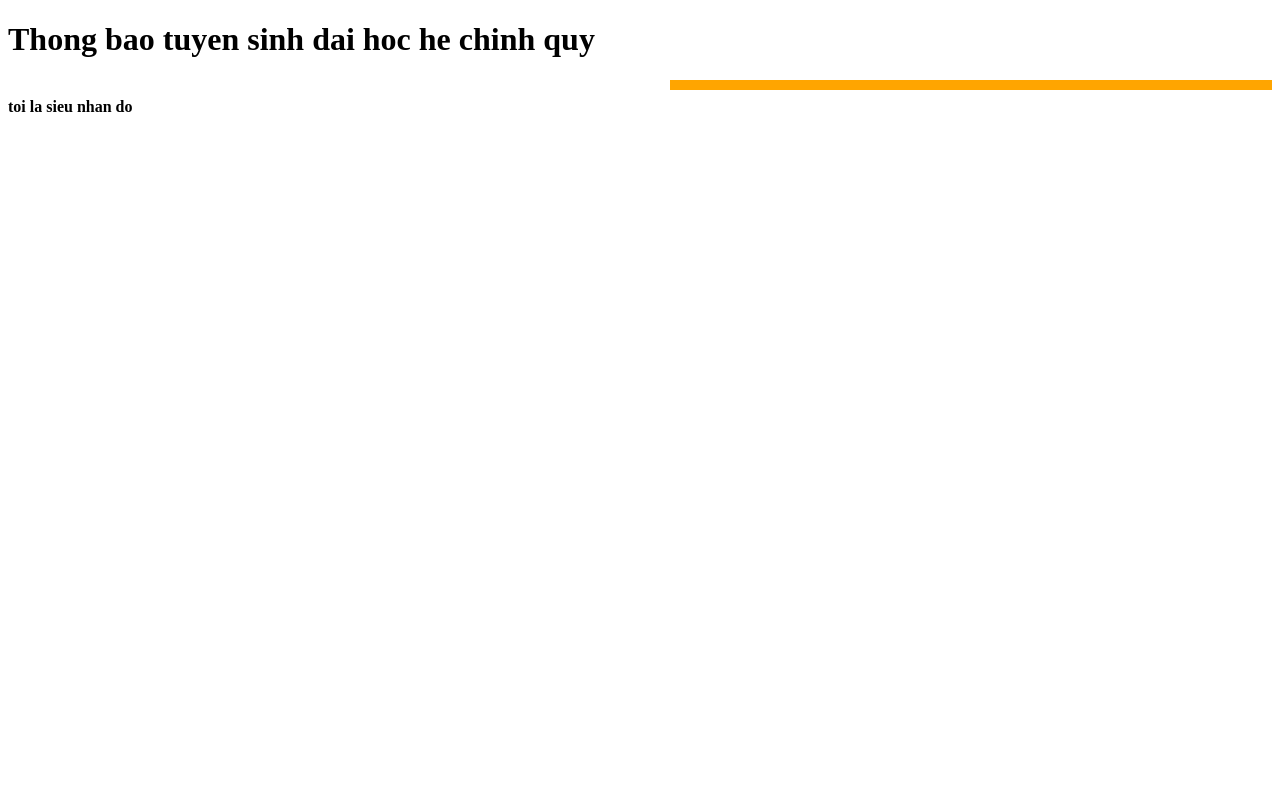
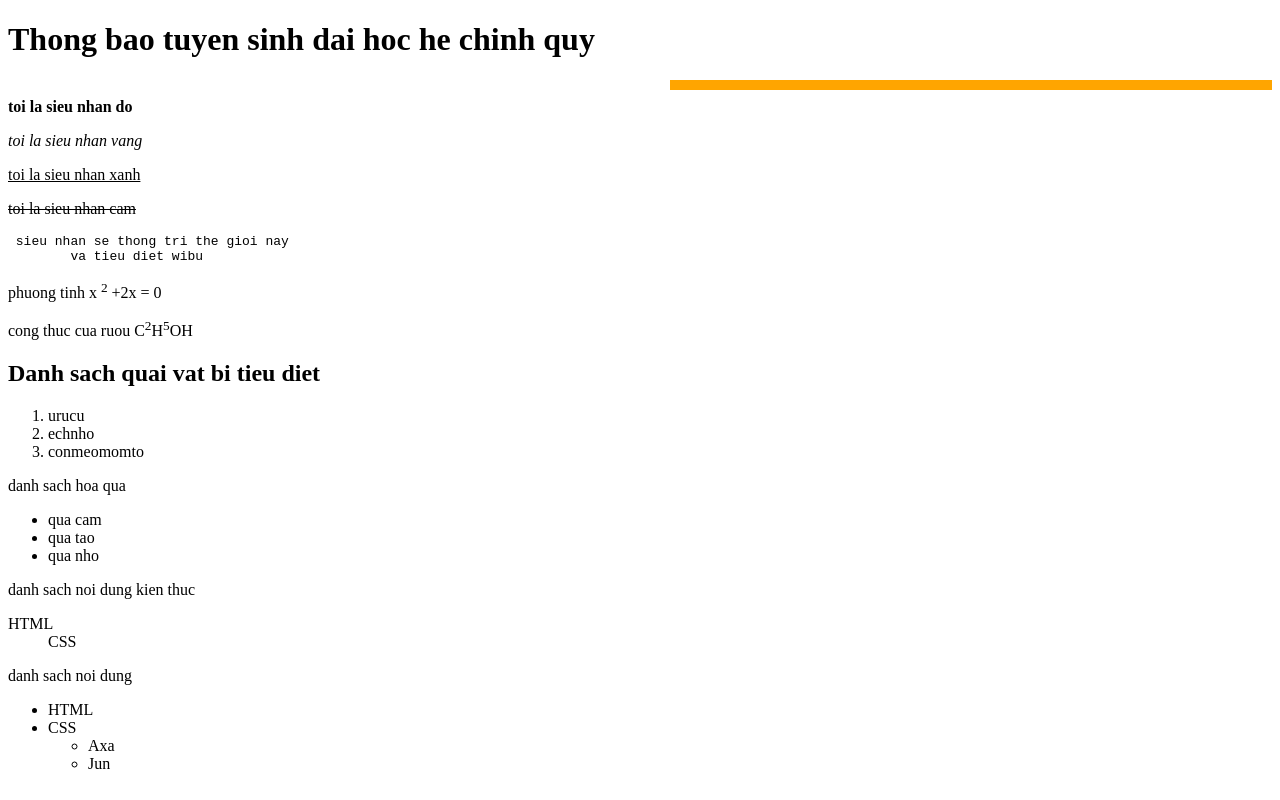
Before and after one commit to nguyenHoang-dev/NguyenHoang_03, a plain HTML site: page 2025_03_14/Thuc_hanh_tren_lop/baitaplamquen.html in a window 1280 px wide. Drawn offline with Linux system fonts and the light colour scheme.

Commit message:
Update baitaplamquen.html

```diff
--- a/2025_03_14/Thuc_hanh_tren_lop/baitaplamquen.html
+++ b/2025_03_14/Thuc_hanh_tren_lop/baitaplamquen.html
@@ -10,6 +10,40 @@
     <hr size = '10px' color="orange" width="600px"
     align = 'right'
     <p> <b> toi la sieu nhan do </b></p>
+     <p><i> toi la sieu nhan vang</i></p>
+    <p><u> toi la sieu nhan xanh</u></p>
+    <p><s> toi la sieu nhan cam</s></p>
+    <p><pre> sieu nhan se thong tri the gioi nay
+        va tieu diet wibu </pre></p>
+    <p>phuong tinh x <sup>2</sup> +2x = 0 </p>
+    <p>cong thuc cua ruou C<sup>2</sup>H<sup>5</sup>OH</p>
+    <h2>Danh sach quai vat bi tieu diet</h2>
+    <ol>
+        <li>urucu</li>
+        <li>echnho</li>
+        <li>conmeomomto</li>
+    </ol>
+    <p>danh sach hoa qua</p>
+    <ul>
+        <li> qua cam</li>
+        <li> qua tao</li>
+        <li> qua nho</li>
+    </ul>
+    <p>danh sach noi dung kien thuc</p>
+    <dl>
+        <dt>HTML</dt>
+        <dd>CSS</dd>
+    <p> danh sach noi dung</p>
+    <ul>
+        <li>HTML</li>
+        <li>CSS</li>
+        <ul>
+            <li> Axa</li>
+            <li>Jun</li>
+        </ul>
+    </ul>
+
+    </dl>
 
 </body>
 </html>
```
